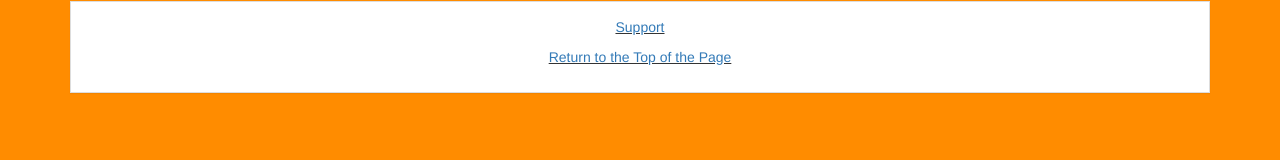
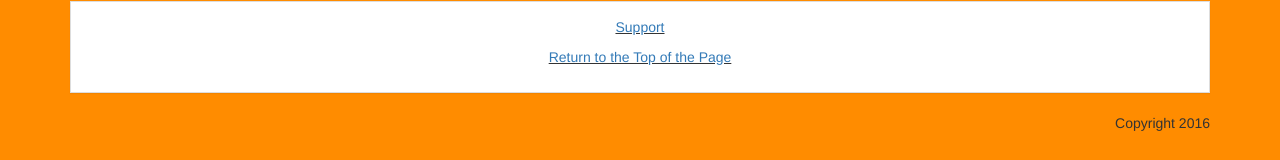
Before and after one commit to crneff84/Portfolio, a plain HTML site: page index.html in a window 1280 px wide. Shown: the part 1788-1948 px from the top of the page. Before the commit the page ends 1921 px from the top, so only its background shows below. Drawn offline with Linux system fonts and the light colour scheme.

Commit message:
Add copyright to bottom right of page

```diff
--- a/css/styles.css
+++ b/css/styles.css
@@ -108,3 +108,7 @@ ul.nav > li > a:hover {
 .important {
   font-weight: bold;
 }
+
+.copyright {
+  float: right;
+}
--- a/index.html
+++ b/index.html
@@ -64,5 +64,7 @@
           </div>
       </div>
 
+      <div class="copyright"><p>Copyright 2016</p>
+
   </body>
 </html>
```
